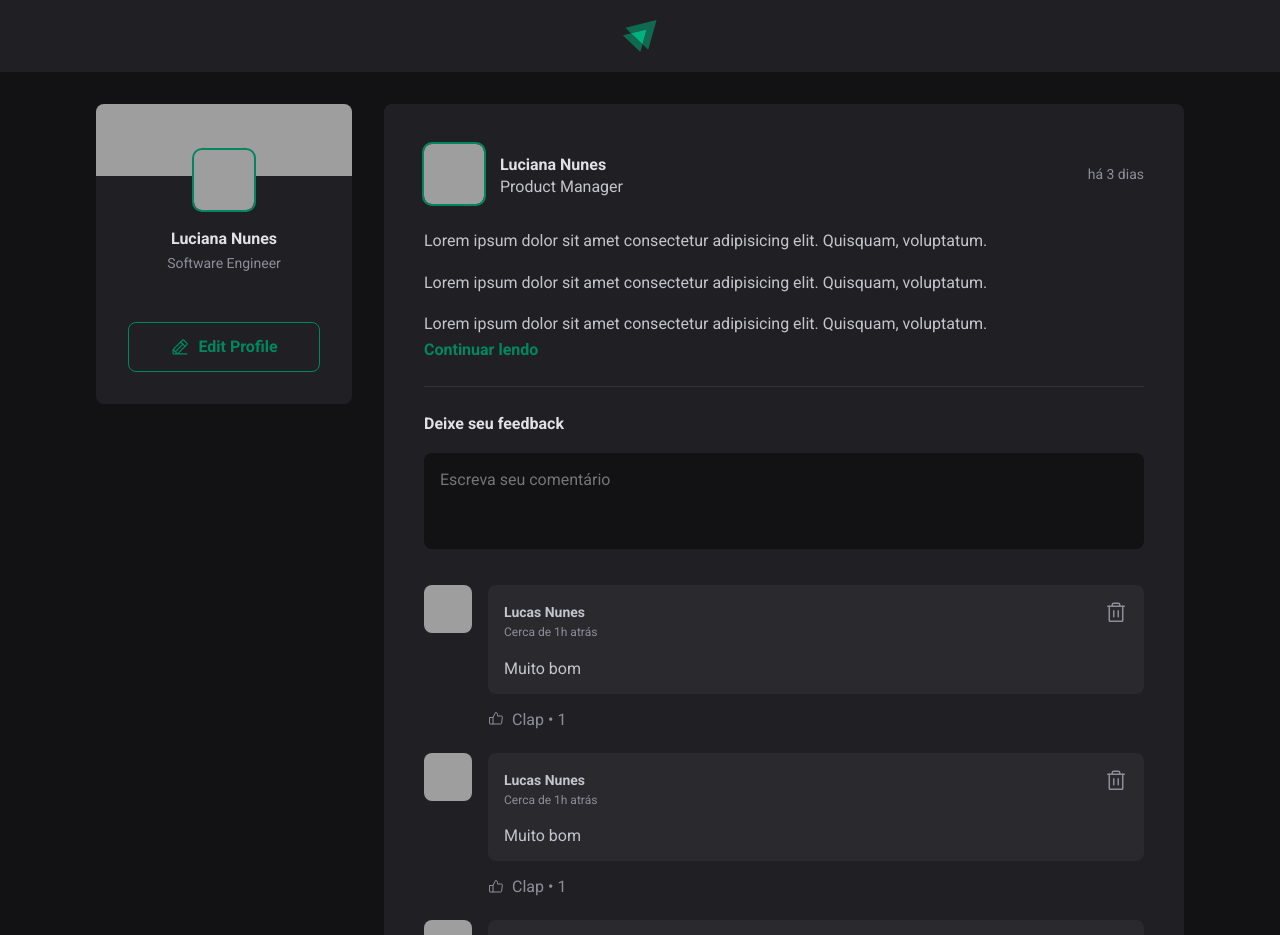
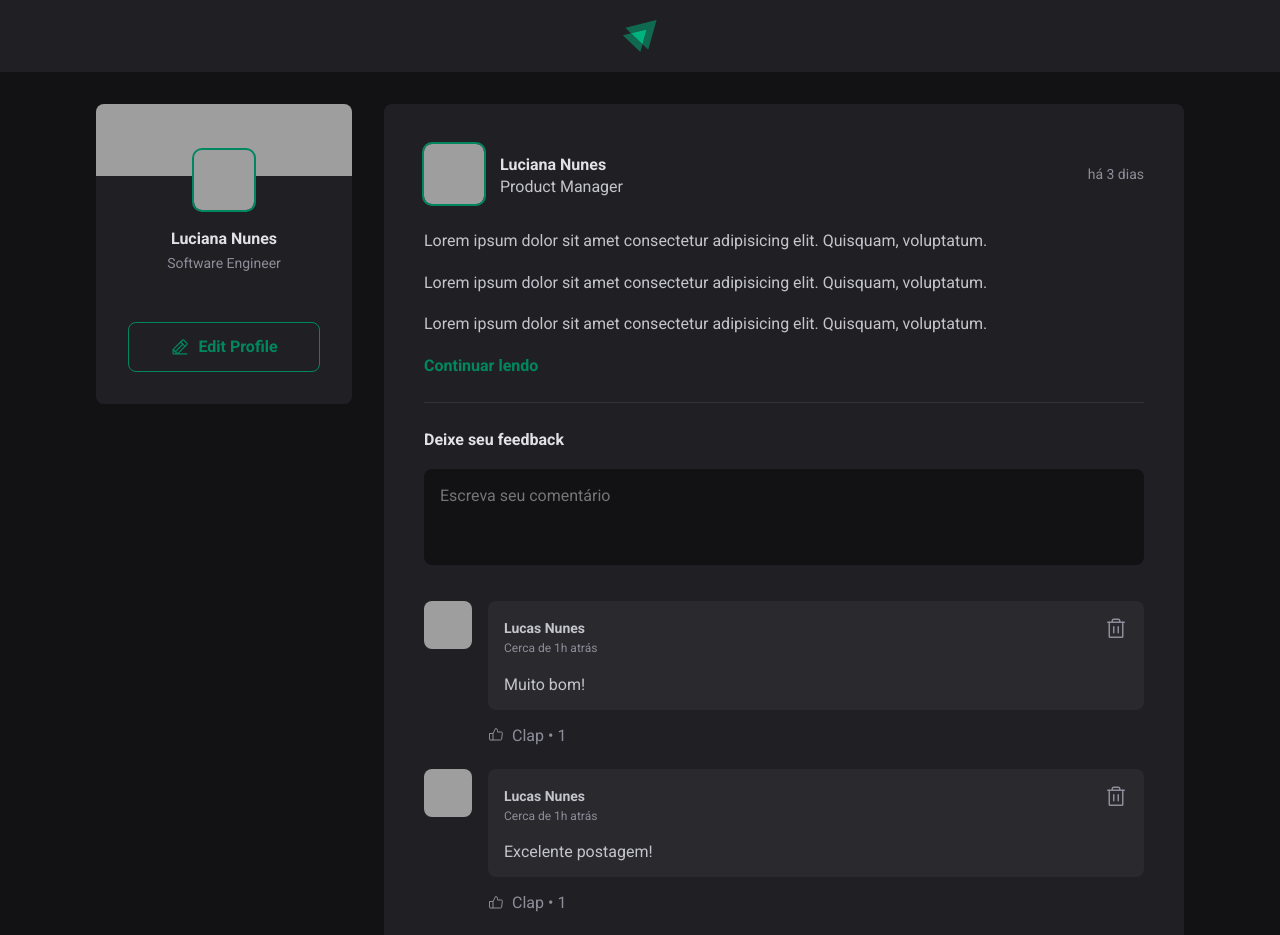
Before and after one commit to lcnunes09/rocketseat-ignite-reactjs-aula-01, a React (Vite) app: page / in a window 1280 px wide. Shown: the top 935 px of the page. Built offline with nearby package versions, Linux system fonts and the light colour scheme; grey boxes are pictures that could not be loaded.

Commit message:
feat: add new comment

```diff
--- a/src/App.jsx
+++ b/src/App.jsx
@@ -49,7 +49,8 @@ export function App() {
           <main>
             {posts.map(post => {
               return (
-                <Post key={post.id}
+                <Post
+                  key={post.id}
                   author={post.author}
                   content={post.content}
                   publishedAt={post.publishedAt}
--- a/src/components/Comment.jsx
+++ b/src/components/Comment.jsx
@@ -2,7 +2,7 @@ import { ThumbsUp, Trash } from 'phosphor-react';
 import { Avatar } from './Avatar';
 import styles from './Comment.module.css';
 
-export function Comment() {
+export function Comment({ content }) {
     return (
         <div className={styles.comment}>
             <Avatar hasBorder={false} src="https://github.com/lcnunes09.png" />
@@ -19,7 +19,7 @@ export function Comment() {
                         </button>
                     </header>
 
-                    <p>Muito bom</p>
+                    <p>{content}</p>
                 </div>
 
                 <footer>
--- a/src/components/Post.jsx
+++ b/src/components/Post.jsx
@@ -1,11 +1,22 @@
+/* eslint-disable react/jsx-key */
+/* eslint-disable react/prop-types */
 import { format, formatDistanceToNow } from 'date-fns'
 import ptBR from 'date-fns/locale/pt-BR'
 
 import { Avatar } from './Avatar'
 import { Comment } from './Comment'
+
 import styles from './Post.module.css'
+import { useState } from 'react'
 
 export function Post({ author, publishedAt, content }){
+    const [comments, setComments] = useState([
+        'Muito bom!',
+        'Excelente postagem!',
+    ])
+
+    const [newCommentText, setNewCommentText] = useState('')
+
     const publishedDateFormatted = format(publishedAt, "d 'de' LLLL 'às' HH:mm'h'", {
         locale: ptBR,
     })
@@ -14,6 +25,17 @@ export function Post({ author, publishedAt, content }){
         locale: ptBR,
         addSuffix: true
     })
+
+    function handleCreateNewComment() {
+        event.preventDefault()
+
+        setComments([...comments, newCommentText])
+        setNewCommentText('')
+    }
+
+    function handleNewCommentChange() {
+        setNewCommentText(event.target.value)
+    }
 
     return (
         <article className={styles.post}>
@@ -31,23 +53,26 @@ export function Post({ author, publishedAt, content }){
             </header>
 
             <div className={styles.content}>
-                {content.map((item, index) => {
+                {content.map(item => {
                     switch(item.type) {
                         case 'paragraph':
-                            return <p key={index}>{item.content}</p>
+                            return <p key={item.content}>{item.content}</p>
                         case 'link':
-                            return <a key={index} href="#">{item.content}</a>
+                            return <p key={item.content}><a href="#">{item.content}</a></p>
                         default:
                             return null
                     }
                 })}
             </div>
 
-            <form className={styles.commentForm}>
+            <form onSubmit={handleCreateNewComment} className={styles.commentForm}>
                 <strong>Deixe seu feedback</strong>
 
                 <textarea
+                    name="comment"
                     placeholder="Escreva seu comentário"
+                    value={newCommentText}
+                    onChange={handleNewCommentChange}
                 />
                 <footer>
                     <button type='submit'>Enviar</button>
@@ -55,9 +80,9 @@ export function Post({ author, publishedAt, content }){
             </form>
 
             <div className={styles.commentList}>
-                <Comment />
-                <Comment />
-                <Comment />
+                {comments.map(comment => (
+                    <Comment key={comment} content={comment} />
+                ))}
             </div>
         </article>
     )
```
